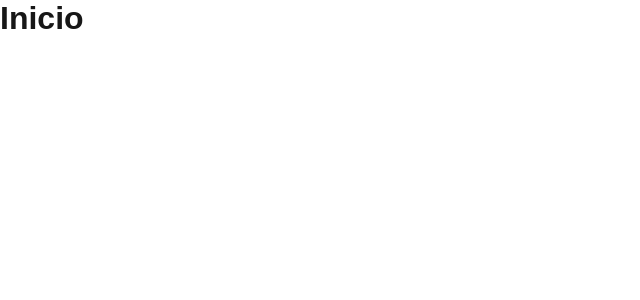
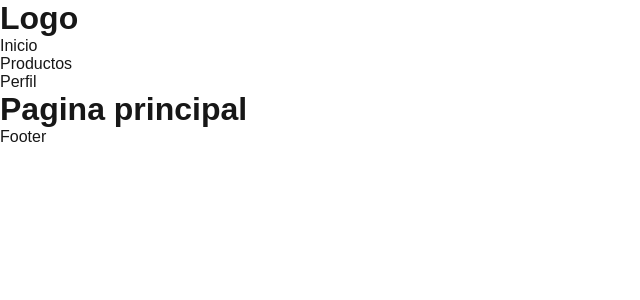
Before and after one commit to Chucho2020-dev/PIA-TNT, a Next.js app in the folder dapp/: page / in a window 1280 px wide. Shown: the top 300 px of the page, without its empty margins (0-640 px from the left). Built offline with nearby package versions, Linux system fonts and the light colour scheme.

Commit message:
Segunda parte del proyecto

```diff
--- /dev/null
+++ b/dapp/components/Footer.jsx
@@ -0,0 +1,9 @@
+import React from "react";
+
+const Footer = () => {
+    return (
+        <div>Footer</div>
+    )
+}
+
+export default Footer
--- /dev/null
+++ b/dapp/components/Header.jsx
@@ -0,0 +1,13 @@
+import React from "react";
+import Menu from "./Menu";
+
+const Header = () => {
+    return (
+        <header>
+            <h1>Logo</h1>
+            <Menu />
+        </header>
+    )
+}
+
+export default Header
--- /dev/null
+++ b/dapp/components/Layout.jsx
@@ -0,0 +1,17 @@
+import React from "react";
+import Footer from "./Footer";
+import Header from "./Header";
+
+const Layout = ({children}) => {
+    return (
+        <>
+            <Header />
+            <main>
+                {children}
+            </main>
+            <Footer />
+        </>
+    )
+}
+
+export default Layout
--- /dev/null
+++ b/dapp/components/Menu.jsx
@@ -0,0 +1,28 @@
+import React from "react";
+import Link from "next/link";
+
+const Menu = () => {
+    return (
+        <nav>
+            <ul>
+                <li>
+                    <Link href="/">
+                        Inicio
+                    </Link>
+                </li>
+                <li>
+                    <Link href="/products">
+                        Productos
+                    </Link>
+                </li>
+                <li>
+                    <Link href="/profile">
+                        Perfil
+                    </Link>
+                </li>
+            </ul>
+        </nav>
+    )
+}
+
+export default Menu
--- a/dapp/pages/products.jsx
+++ b/dapp/pages/products.jsx
@@ -1,8 +1,11 @@
 import React from "react";
+import Layout from "../components/Layout";
 
 const products = () => {
     return (
-        <div>Products</div>
+        <Layout>
+            <h1>Productos</h1>
+        </Layout>
     )
 }
 
--- a/dapp/pages/profile.jsx
+++ b/dapp/pages/profile.jsx
@@ -1,8 +1,11 @@
 import React from "react";
+import Layout from "../components/Layout";
 
 const profile = () => {
     return (
-        <div>Profile</div>
+        <Layout>
+            <h1>Perfil</h1>
+        </Layout>
     )
 }
 
--- a/dapp/src/app/page.jsx
+++ b/dapp/src/app/page.jsx
@@ -1,8 +1,11 @@
 import Image from "next/image";
 import styles from "./page.module.css";
+import Layout from "../../components/Layout";
 
 export default function Home() {
   return (
-    <h1>Inicio</h1>
+    <Layout>
+      <h1>Pagina principal</h1>
+    </Layout>
   );
 }
```
